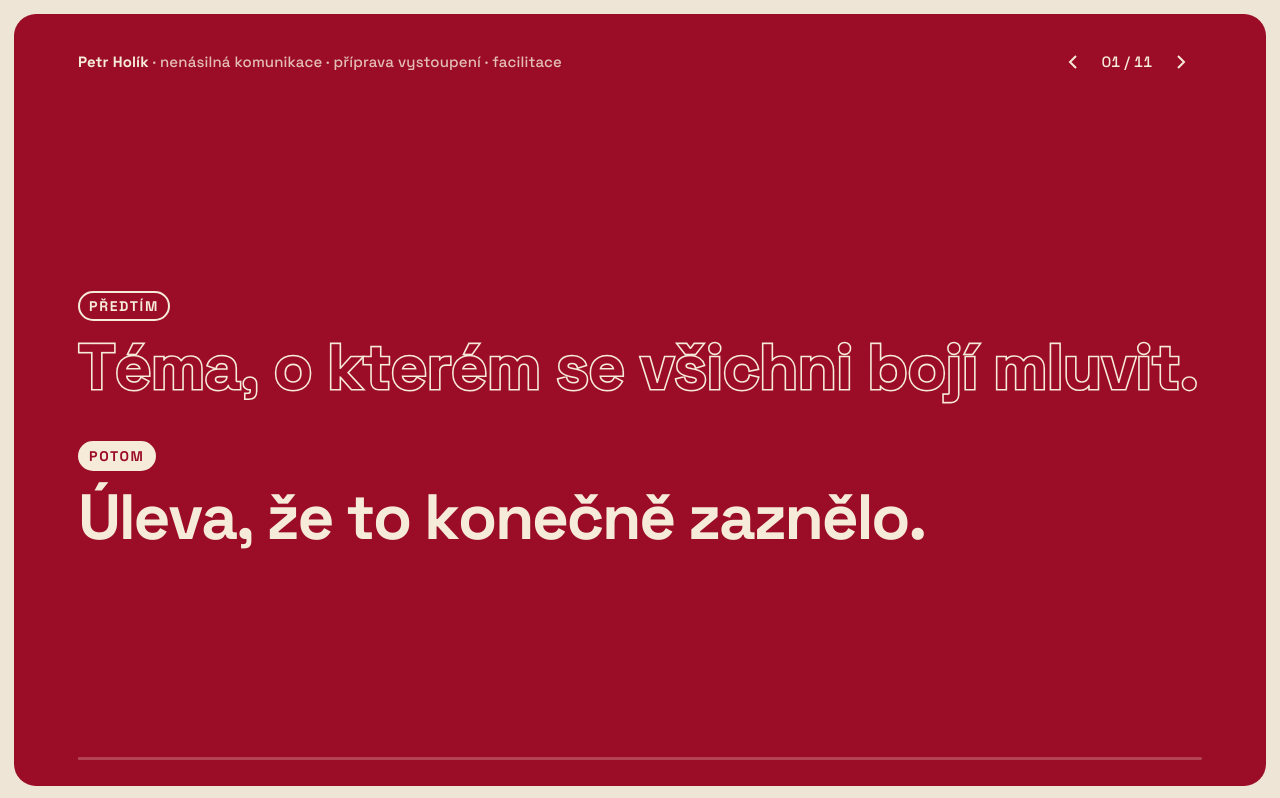
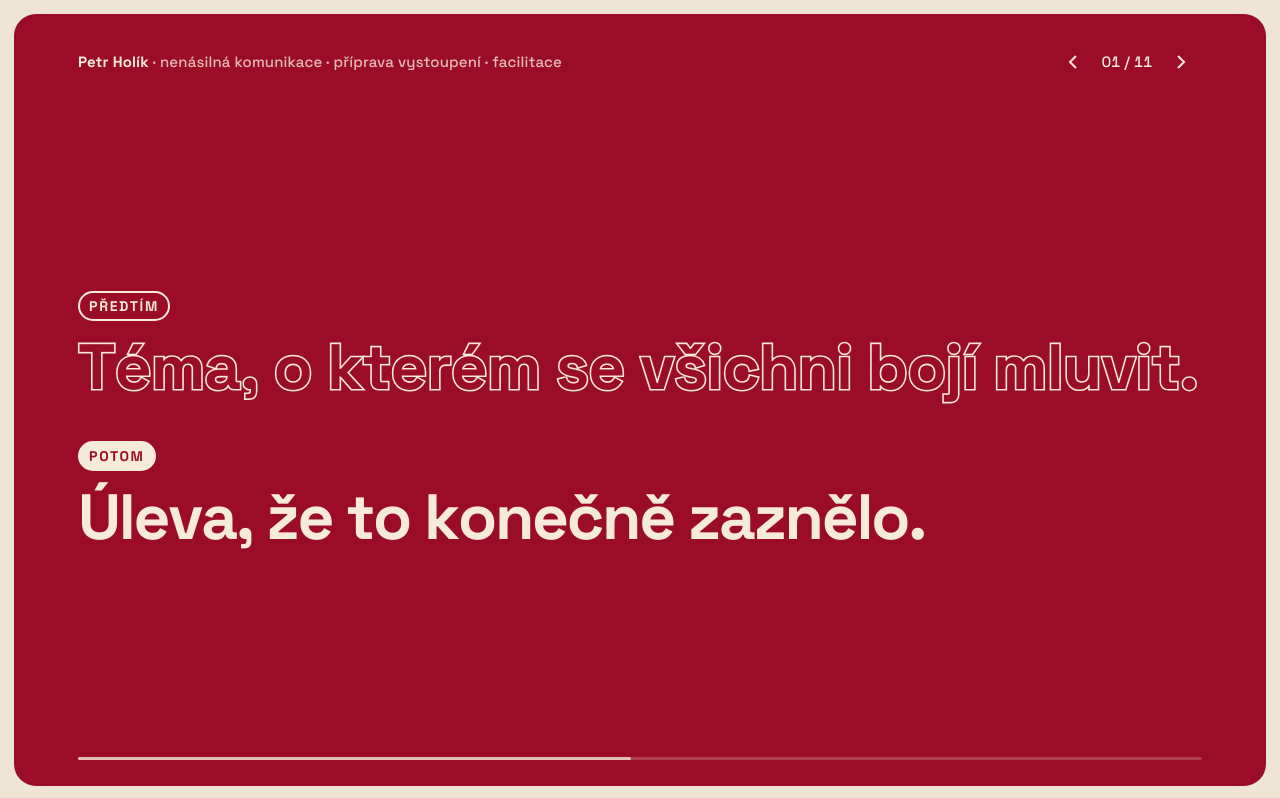
Before and after one commit to letajicitreska/holik-web, a plain HTML site: page index.html in a window 1280 px wide. Shown: the top 798 px of the page. Drawn offline with Linux system fonts and the light colour scheme.

Commit message:
Odpočet je vidět
Co-Authored-By: Claude Opus 5.5 <noreply@anthropic.com>
Claude-Session: https://claude.ai/code/session_01VgJQhH8GBC5LGNAjrdcnhR

```diff
--- a/index.html
+++ b/index.html
@@ -47,8 +47,8 @@ a:hover{opacity:.7}
 .before{opacity:.55}
 .outline .before{opacity:1;color:var(--bg);-webkit-text-stroke:3.2px var(--ink);paint-order:stroke fill;letter-spacing:calc(var(--lsb) + .02em)}
 .bottom{display:flex;justify-content:space-between;align-items:center;gap:20px;font-size:14px;font-weight:500}
-.progress{flex:1;max-width:none;height:3px;border-radius:2px;background:currentColor;opacity:.25;position:relative;overflow:hidden}
-.progress i{position:absolute;inset:0;background:currentColor;transform-origin:left;transform:scaleX(0)}
+.progress{flex:1;max-width:none;height:3px;border-radius:2px;background:color-mix(in srgb,currentColor 22%,transparent);position:relative;overflow:hidden}
+.progress i{position:absolute;inset:0;background:currentColor;opacity:.75;transform-origin:left;transform:scaleX(0)}
 .w{display:inline-block;white-space:nowrap}
 .ch{display:inline-block;opacity:0;filter:blur(8px);transition-property:opacity,filter,transform;transition-timing-function:cubic-bezier(.4,0,.2,1)}
 .ch.on{opacity:1;filter:blur(0);transform:none!important}
```
